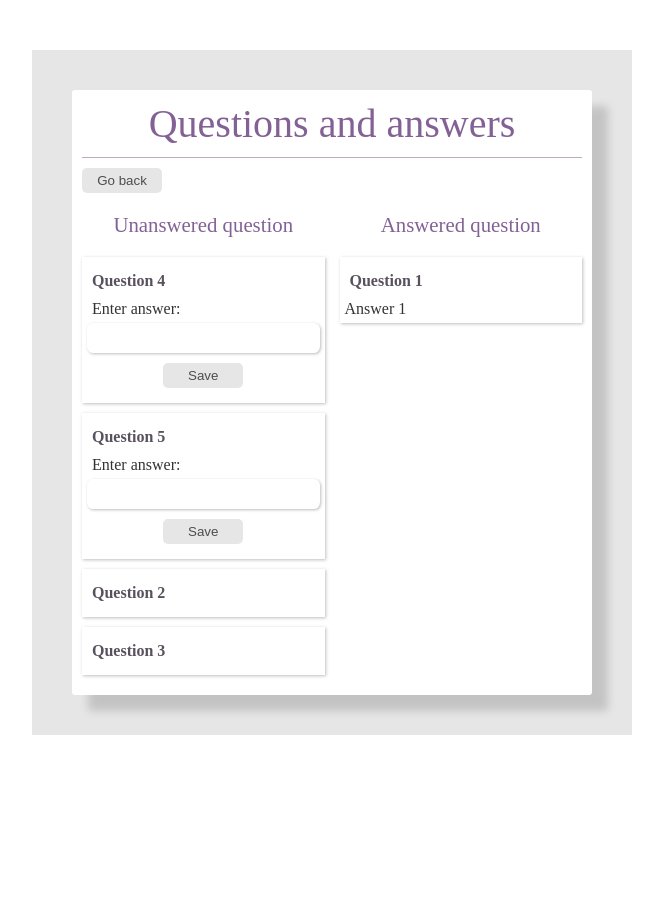
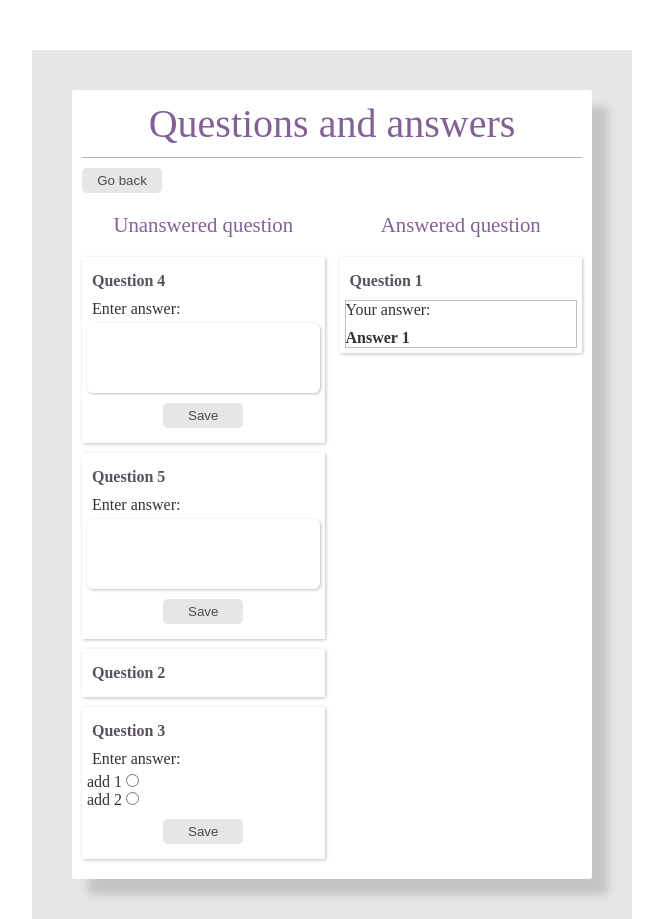
Before and after one commit to lanebx/questionnaire, an Angular app: page /wiev in a window 1280 px wide. Shown: the whole page, without its empty margins (308-971 px from the left). Before the commit the page ends 850 px from the top, so only its background shows below. Built offline with nearby package versions, Linux system fonts and the light colour scheme.

Commit message:
added output for onBlur

```diff
--- a/src/app/lists-questions-page/lists-questions-page.component.html
+++ b/src/app/lists-questions-page/lists-questions-page.component.html
@@ -6,7 +6,6 @@
   <button class="button" routerLink="/">
     Go back
   </button>
-
 
   <div class="list-question-page-container">
     <div class="list-question-page__unanswered list-container">
@@ -24,15 +23,11 @@
             </ng-template>
 
             <ng-template ngSwitchCase="Multiple">
+              <app-multiple-question [item]="quest"></app-multiple-question>
             </ng-template>
 
             <ng-template ngSwitchCase="Open">
-              <div class="label">
-                Enter answer:
-              </div>
-                <app-open-question
-                  [item]="quest"
-                ></app-open-question>
+                <app-open-question [item]="quest"></app-open-question>
             </ng-template>
 
             <ng-template ngSwitchDefault>
@@ -41,7 +36,6 @@
               </div>
             </ng-template>
           </div>
-
         </li>
       </ul>
     </div>
@@ -57,23 +51,17 @@
             {{ quest.question }}
           </div>
 
-          <div class="question-item__answer">
-            {{ quest.answer }}
+          <div class="answer-block">
+            <div class="answer-block__label">
+              Your answer:
+            </div>
+
+            <div class="answer-block__answer">
+              {{ quest.answer }}
+            </div>
           </div>
-
         </li>
       </ul>
     </div>
   </div>
 </div>
-
-<!--
-            <div class="question-item__answerOptions">
-            <ul class="answer__list">
-              <li *ngFor="let answer of quest.answerOptions" class="answer__item">
-                <input type="radio" name="chickenEgg" value="{{answer}}" ng-model="formData.chickenEgg">
-                {{ answer }}
-              </li>
-            </ul>
-          </div>
- -->
--- a/src/app/lists-questions-page/lists-questions-page.component.scss
+++ b/src/app/lists-questions-page/lists-questions-page.component.scss
@@ -9,3 +9,12 @@
     width: 50%;
   }
 }
+
+.answer-block {
+  border: 1px solid rgba(77, 77, 77, 0.356);
+
+  &__answer {
+    font-weight: bold;
+    margin-top: 10px;
+  }
+}
--- a/src/app/multiple-question/multiple-question.component.html
+++ b/src/app/multiple-question/multiple-question.component.html
@@ -1,4 +1,4 @@
-<div class="form__group-container">
+<div class="form__group-container" *ngIf="dataInfo.status != 'wiev'">
   <form
     class="form__group"
     [formGroup]="formAnswerOptions"
@@ -25,7 +25,7 @@
             <button
               type="button"
               class="button button-remove input-container__button"
-              (click)="removeChoice()"
+              (click)="removeChoice(i)"
             >
               X
             </button>
@@ -43,3 +43,23 @@
     </div>
   </form>
 </div>
+
+
+<div class="question-item__answerOptions" *ngIf="dataInfo.status === 'wiev'">
+  <div class="label">
+    Enter answer:
+  </div>
+
+  <ul class="answer-list">
+    <li *ngFor="let option of item.answerOptions">
+      <label>
+        {{ option }}
+        <input type="radio" value="{{option}}" name="answer" (click)="onChange($event)">
+      </label>
+    </li>
+  </ul>
+
+  <button type="button" (click)="onClick()" class="button-submit button">
+    Save
+  </button>
+</div>
--- a/src/app/multiple-question/multiple-question.component.scss
+++ b/src/app/multiple-question/multiple-question.component.scss
@@ -6,3 +6,7 @@
     height: 32px;
   }
 }
+
+.answer-list {
+  list-style: none;
+}
--- a/src/app/multiple-question/multiple-question.component.ts
+++ b/src/app/multiple-question/multiple-question.component.ts
@@ -1,8 +1,8 @@
-import { Component, OnInit } from '@angular/core';
+import { Component, EventEmitter, Input, OnInit, Output } from '@angular/core';
 import { FormArray, FormBuilder, FormGroup, Validators } from '@angular/forms';
 import { ActivatedRoute } from '@angular/router';
 import { DataInfo } from '../question-edit-create/question-edit-create.component';
-import { TestService } from '../shared/services/Question.service';
+import { Question, TestService } from '../shared/services/Question.service';
 
 @Component({
   selector: 'app-multiple-question',
@@ -15,6 +15,20 @@ export class MultipleQuestionComponent implements OnInit {
     private fb: FormBuilder,
     private route: ActivatedRoute,
   ) { }
+
+  @Input() item: Question;
+  @Output() itemChange = new EventEmitter();
+  @Output() blur = new EventEmitter();
+
+  onChange(model: any) {
+    this.item.answer = model.path[1].innerText;
+    this.itemChange.emit(model);
+  }
+
+  onClick() {
+    this.item.answered = true;
+    this.item.dateOfAnswer = (new Date).toISOString();
+  }
 
   formAnswerOptions: FormGroup;
   dataInfo: DataInfo;
@@ -31,6 +45,7 @@ export class MultipleQuestionComponent implements OnInit {
 
   onBlur() {
     this.testService.changeAnswerOptions = this.answerOptions.value;
+    this.blur.emit(this.answerOptions.value);
   }
 
   addChoice(): void {
--- a/src/app/open-question/open-question.component.html
+++ b/src/app/open-question/open-question.component.html
@@ -1,5 +1,14 @@
 <div *ngIf="dataInfo.status === 'wiev'">
-  <input class="input" [ngModel]="item.answer" (ngModelChange)="onChange($event)"/>
+  <div class="label">
+    Enter answer:
+  </div>
+
+  <textarea
+    class="input textarea"
+    [ngModel]="item.answer"
+    (ngModelChange)="onChange($event)"
+    maxlength="255"
+  ></textarea>
 
   <button type="button" (click)="onClick()" class="button-submit button">
     Save
--- a/src/app/open-question/open-question.component.ts
+++ b/src/app/open-question/open-question.component.ts
@@ -11,7 +11,6 @@ import { ActivatedRoute, Router } from '@angular/router';
 export class OpenQuestionComponent implements OnInit{
   constructor(
     private route: ActivatedRoute,
-    private path: Router,
   ) {}
 
   @Input() item: Question;
--- a/src/app/question-edit-create/question-edit-create.component.html
+++ b/src/app/question-edit-create/question-edit-create.component.html
@@ -45,7 +45,7 @@
         </ng-template>
 
         <ng-template ngSwitchCase="Multiple">
-            <app-multiple-question></app-multiple-question>
+            <app-multiple-question (blur)=onBlur($event)></app-multiple-question>
         </ng-template>
 
         <ng-template ngSwitchCase="Open">
--- a/src/app/question-edit-create/question-edit-create.component.ts
+++ b/src/app/question-edit-create/question-edit-create.component.ts
@@ -30,10 +30,13 @@ export class QuestionEditCreateComponent {
   id: number | undefined;
   checkId: boolean = true;
   dataInfo: DataInfo;
+  answerOptionArray: string[];
 
   pageTitle: string;
 
   ngOnInit(): void {
+    // this.route.snapshot.data.dataInfo
+    // this.route.snapshot.params.id
     this.route
       .data
       .subscribe(data => this.dataInfo = data as DataInfo);
@@ -109,4 +112,9 @@ export class QuestionEditCreateComponent {
   get answerOptions(): FormArray {
     return this.questionForm.get('answerOptions') as FormArray;
   }
+
+  onBlur(answerOption: string[]): void {
+    this.answerOptionArray = answerOption;
+    console.log(answerOption);
+  }
 }
--- a/src/app/shared/services/Question.service.ts
+++ b/src/app/shared/services/Question.service.ts
@@ -10,12 +10,6 @@ export interface Question {
   dateOfAnswer: string;
   answerOptions: string[];
 }
-
-/* export enum allTypes {
-  Single = 1,
-  Multiple = 2,
-  Open = 3,
-}; */
 
 @Injectable({
   providedIn: 'root',
--- a/src/styles.scss
+++ b/src/styles.scss
@@ -58,6 +58,11 @@
   background-color: #fff;
 }
 
+.textarea {
+  resize: none;
+  height: 70px;
+}
+
 .label {
   margin: 5px;
 }
```
